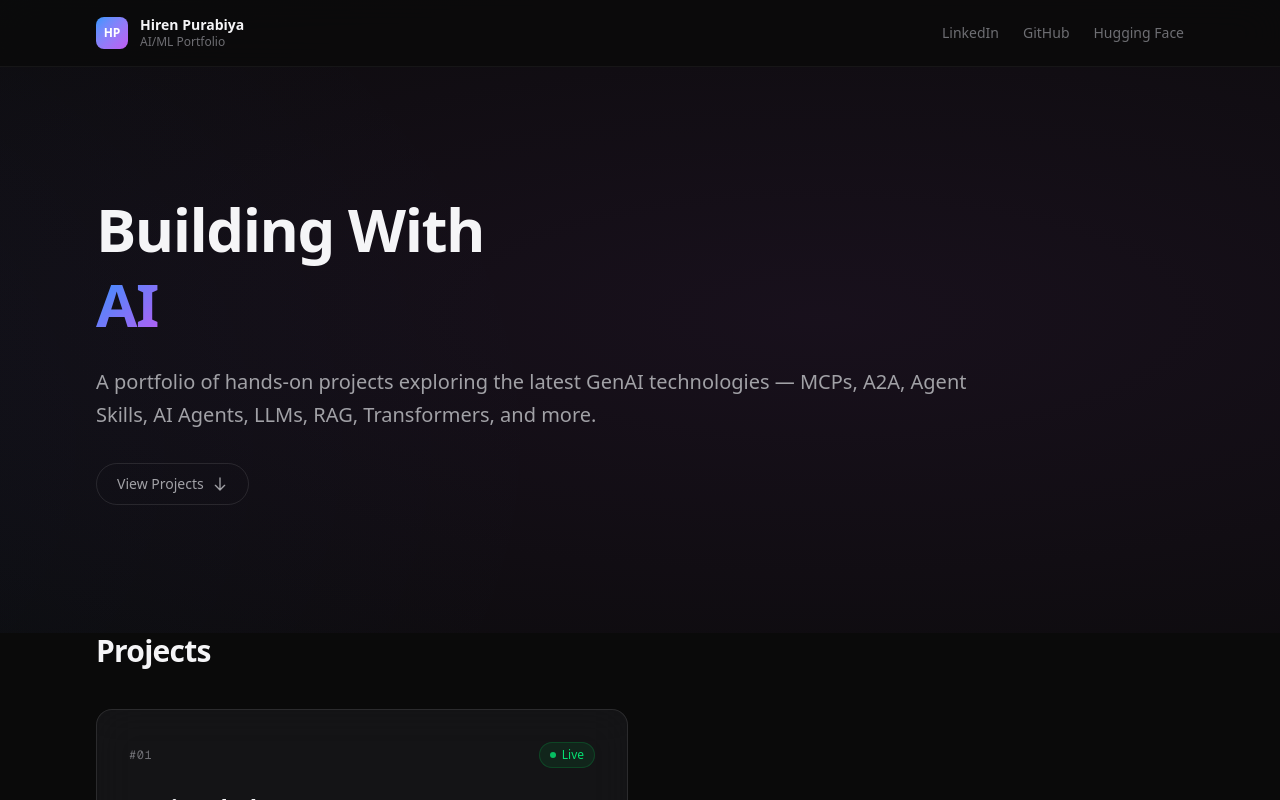
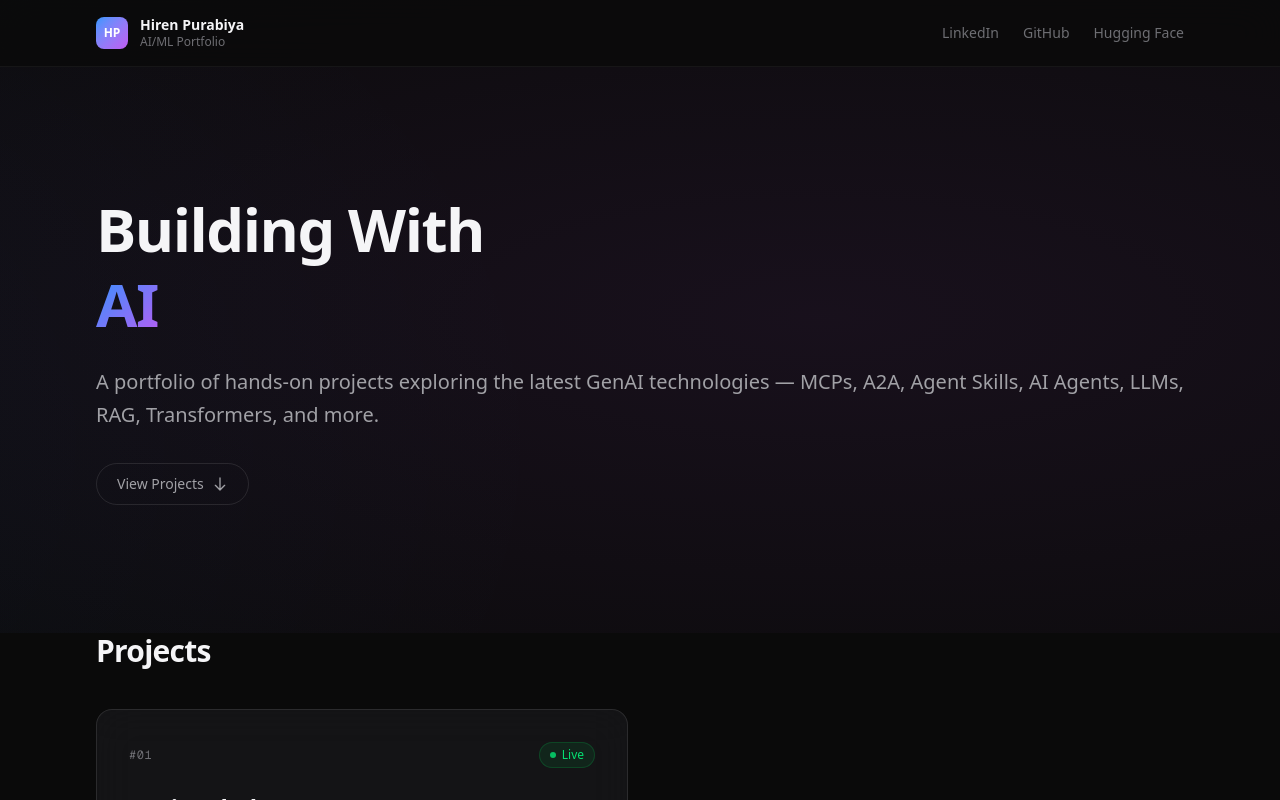
Before and after one commit to hirenpurabiya/ai-portfolio, a Next.js app in the folder site/: page / in a window 1280 px wide. Shown: the top 800 px of the page. Built offline with nearby package versions, Linux system fonts and the light colour scheme.

Commit message:
Expand tagline max-width to 6xl for single-line display

```diff
--- a/site/src/app/page.tsx
+++ b/site/src/app/page.tsx
@@ -242,7 +242,7 @@ export default function Home() {
             <br />
             <span className="gradient-text">AI</span>
           </h2>
-          <p className="text-text-secondary text-lg sm:text-xl max-w-4xl leading-relaxed mt-6 animate-fade-in-up animation-delay-200">
+          <p className="text-text-secondary text-lg sm:text-xl max-w-6xl leading-relaxed mt-6 animate-fade-in-up animation-delay-200">
             A portfolio of hands-on projects exploring the latest GenAI technologies — MCPs, A2A, Agent Skills, AI Agents, LLMs, RAG, Transformers, and more.
           </p>
           <a
```
